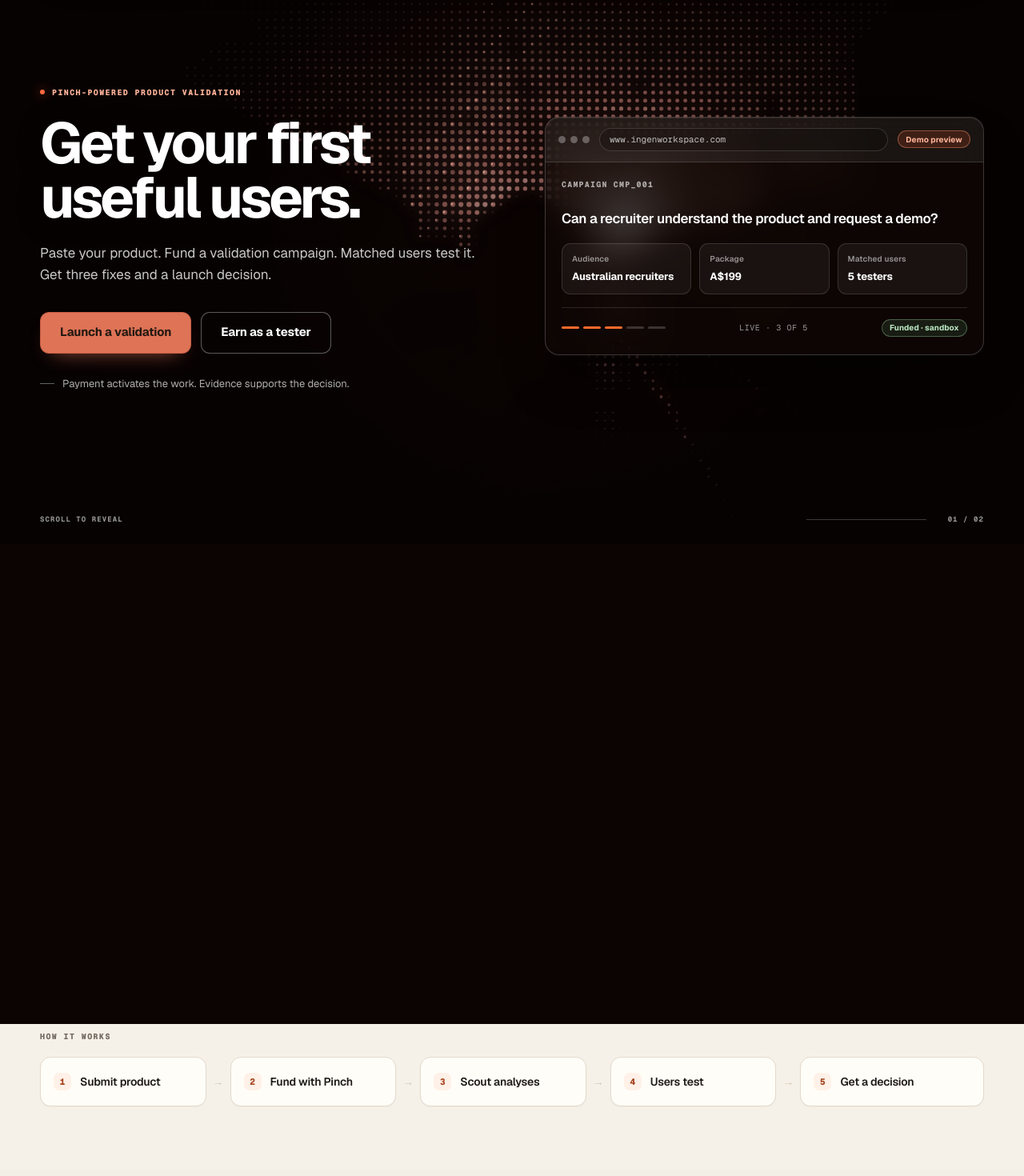
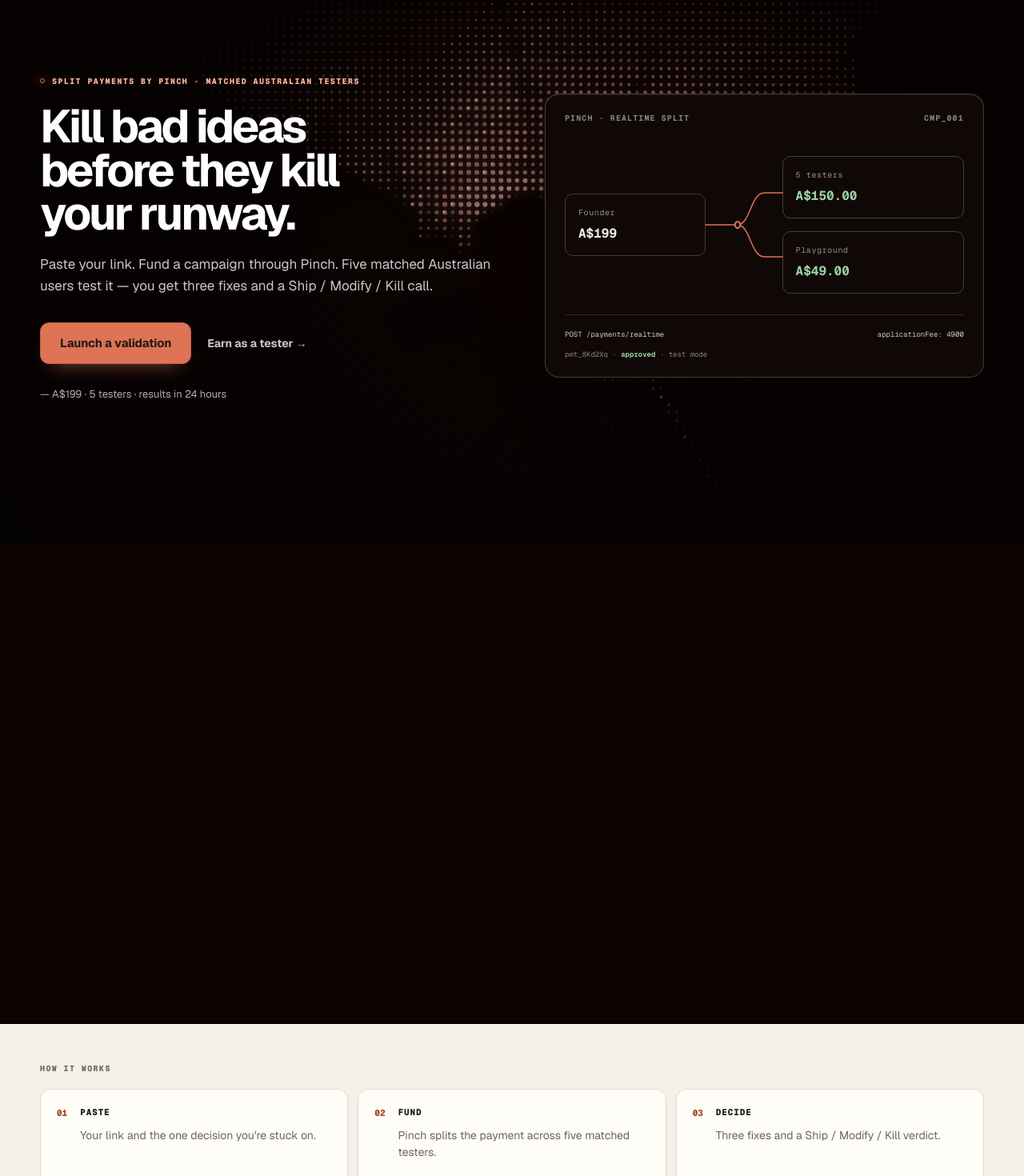
Before and after one commit to PRABHMANNAT/playground, a Next.js app: page / in a window 1280 px wide. Shown: the part 120-1590 px from the top of the page at 80% size. Built offline with nearby package versions, Linux system fonts and the light colour scheme.

Commit message:
Refine landing Pinch split experience

```diff
--- a/app/landing.css
+++ b/app/landing.css
@@ -15,10 +15,6 @@
   --landing-accent-ink: #241912;
   --landing-accent-deep: #a6441e;
   --landing-accent-soft: #fff1e8;
-  --landing-success: #3f7050;
-  --landing-success-soft: #e9f1e9;
-  --landing-success-line: #bfd4c1;
-
   position: relative;
   z-index: 0;
   min-height: 100dvh;
@@ -244,6 +240,19 @@
   font-size: 13px;
 }
 
+.landing-btn--primary.landing-btn--nav {
+  border-color: #de7356;
+  background: transparent;
+  box-shadow: none;
+  color: #f4a38d;
+}
+
+.landing-btn--primary.landing-btn--nav:hover {
+  background: rgba(222, 115, 86, 0.1);
+  box-shadow: none;
+  color: #ffc2b2;
+}
+
 .landing-btn--hero {
   min-height: 52px;
   padding: 0 24px;
@@ -269,6 +278,14 @@
   min-height: 1060px;
   background: #0c0504;
   color: #fff;
+}
+
+.landing-hero__map-anchor {
+  position: absolute;
+  top: 62%;
+  left: 0;
+  width: 1px;
+  height: 1px;
 }
 
 .landing-ascii {
@@ -337,15 +354,16 @@
   content: "";
   width: 6px;
   height: 6px;
+  border: 1px solid #de7356;
   border-radius: 999px;
-  background: #ff6840;
+  background: transparent;
   box-shadow: 0 0 14px rgba(255, 83, 42, 0.75);
 }
 
 .landing-hero h1 {
   max-width: 13ch;
   margin: 20px 0 0;
-  font-size: clamp(42px, 5.6vw, 72px);
+  font-size: clamp(34px, 4.5vw, 58px);
   color: #fff;
   font-weight: 610;
   letter-spacing: -0.055em;
@@ -370,21 +388,27 @@
   margin-top: 32px;
 }
 
+.landing-hero__tester-link {
+  display: inline-flex;
+  min-height: 44px;
+  align-items: center;
+  padding: 0 8px;
+  color: rgba(255, 255, 255, 0.78);
+  font-size: 14px;
+  font-weight: 620;
+  text-decoration: none;
+  transition: color 150ms ease;
+}
+
+.landing-hero__tester-link:hover {
+  color: #fff;
+}
+
 .landing-trust {
-  display: flex;
-  align-items: center;
-  gap: 10px;
+  display: block;
   margin: 28px 0 0;
   color: rgba(255, 255, 255, 0.68);
   font-size: 13px;
-}
-
-.landing-trust::before {
-  content: "";
-  width: 18px;
-  height: 1px;
-  flex: 0 0 auto;
-  background: rgba(255, 255, 255, 0.38);
 }
 
 .landing-hero .landing-btn--secondary {
@@ -413,7 +437,7 @@
   overflow: hidden;
   border: 1px solid rgba(255, 255, 255, 0.2);
   border-radius: 18px;
-  background: rgba(16, 8, 6, 0.66);
+  background: #100806;
   color: #fff;
   box-shadow:
     0 1px 1px rgba(255, 255, 255, 0.08) inset,
@@ -425,6 +449,124 @@
     scale(var(--hero-preview-scale));
   transform-origin: center;
   will-change: opacity, transform;
+}
+
+.landing-split-card__header {
+  display: flex;
+  align-items: center;
+  justify-content: space-between;
+  gap: 16px;
+  padding: 22px 24px 18px;
+  color: rgba(255, 255, 255, 0.5);
+  font-family: var(--font-geist-mono), monospace;
+  font-size: 10px;
+  font-weight: 700;
+  letter-spacing: 0.11em;
+}
+
+.landing-split-card__fork {
+  display: grid;
+  grid-template-columns: minmax(118px, 0.85fr) 96px minmax(150px, 1.1fr);
+  align-items: center;
+  padding: 22px 24px 26px;
+}
+
+.landing-split-card__node {
+  display: grid;
+  gap: 7px;
+  min-width: 0;
+  padding: 15px 16px;
+  border: 1px solid rgba(255, 255, 255, 0.2);
+  border-radius: 10px;
+  background: transparent;
+  font-family: var(--font-geist-mono), monospace;
+}
+
+.landing-split-card__node span {
+  color: rgba(255, 255, 255, 0.55);
+  font-size: 10px;
+  letter-spacing: 0.06em;
+}
+
+.landing-split-card__node strong {
+  color: rgba(255, 255, 255, 0.92);
+  font-size: 16px;
+  font-variant-numeric: tabular-nums;
+  font-weight: 650;
+}
+
+.landing-split-card__node--settled {
+  border-color: rgba(155, 210, 166, 0.3);
+}
+
+.landing-split-card__node--settled strong {
+  color: #9bd2a6;
+}
+
+.landing-split-card__connector {
+  display: block;
+  width: 100%;
+  height: 150px;
+  overflow: visible;
+}
+
+.landing-split-card__connector path {
+  fill: none;
+  stroke: #de7356;
+  stroke-linecap: round;
+  stroke-linejoin: round;
+  stroke-width: 1.5;
+  vector-effect: non-scaling-stroke;
+}
+
+.landing-split-card__connector circle {
+  fill: #100806;
+  stroke: #de7356;
+  stroke-width: 2;
+  vector-effect: non-scaling-stroke;
+}
+
+.landing-split-card__connector--mobile {
+  display: none;
+}
+
+.landing-split-card__recipients {
+  display: grid;
+  gap: 16px;
+}
+
+.landing-split-card__divider {
+  height: 1px;
+  margin: 0 24px;
+  background: rgba(255, 255, 255, 0.13);
+}
+
+.landing-split-card__footer {
+  display: grid;
+  gap: 12px;
+  padding: 18px 24px 22px;
+  color: rgba(255, 255, 255, 0.5);
+  font-family: var(--font-geist-mono), monospace;
+  font-size: 9px;
+  font-variant-numeric: tabular-nums;
+  line-height: 1.4;
+}
+
+.landing-split-card__request {
+  display: flex;
+  align-items: center;
+  justify-content: space-between;
+  gap: 14px;
+  white-space: nowrap;
+}
+
+.landing-split-card__request code {
+  color: rgba(255, 255, 255, 0.78);
+  font-family: inherit;
+}
+
+.landing-split-card__footer p {
+  margin: 0;
 }
 
 .landing-hero__reveal {
@@ -457,81 +599,6 @@
   color: rgba(255, 255, 255, 0.72);
   font-size: 15px;
   line-height: 1.6;
-}
-
-.landing-horizon-beam {
-  position: absolute;
-  z-index: 1;
-  bottom: 0;
-  left: 70%;
-  width: 1px;
-  height: 28%;
-  background: #ff9b78;
-  box-shadow:
-    0 0 11px 2px rgba(255, 107, 44, 0.72),
-    0 0 42px 10px rgba(255, 59, 31, 0.24);
-  opacity: var(--hero-map-opacity);
-  pointer-events: none;
-  transform: scaleY(var(--hero-scroll));
-  transform-origin: bottom;
-}
-
-.landing-scroll-cue {
-  position: absolute;
-  z-index: 3;
-  right: 0;
-  bottom: 24px;
-  left: 0;
-  display: grid;
-  grid-template-columns: auto minmax(80px, 150px) 58px;
-  align-items: center;
-  gap: 14px;
-  color: rgba(255, 255, 255, 0.6);
-  font-family: var(--font-geist-mono), monospace;
-  font-size: 9px;
-  font-style: normal;
-  font-weight: 700;
-  letter-spacing: 0.12em;
-  pointer-events: none;
-  text-transform: uppercase;
-}
-
-.landing-scroll-cue i {
-  overflow: hidden;
-  height: 1px;
-  background: rgba(255, 255, 255, 0.22);
-}
-
-.landing-scroll-cue i b {
-  display: block;
-  width: 100%;
-  height: 100%;
-  background: #ff8a5f;
-  box-shadow: 0 0 12px rgba(255, 107, 44, 0.8);
-  transform: scaleX(var(--hero-scroll));
-  transform-origin: left;
-}
-
-.landing-scroll-cue__count {
-  position: relative;
-  display: grid;
-  height: 12px;
-  place-items: center end;
-}
-
-.landing-scroll-cue__count em,
-.landing-scroll-cue__count strong {
-  position: absolute;
-  font-style: normal;
-}
-
-.landing-scroll-cue__count em {
-  opacity: var(--hero-intro-opacity);
-}
-
-.landing-scroll-cue__count strong {
-  color: #ffb49a;
-  opacity: var(--hero-map-opacity);
 }
 
 .landing-preview__heading {
@@ -602,15 +669,9 @@
   color: #ffb497;
 }
 
-.landing-chip--live {
-  border-color: rgba(169, 223, 179, 0.35);
-  background: rgba(99, 169, 111, 0.14);
-  color: #bce8c5;
-}
-
 .landing-preview__body {
   display: grid;
-  gap: 16px;
+  gap: 18px;
   padding: 20px 20px 22px;
 }
 
@@ -622,34 +683,12 @@
   line-height: 1.35;
 }
 
-.landing-preview__meta {
-  display: grid;
-  grid-template-columns: repeat(3, minmax(0, 1fr));
-  gap: 10px;
-  padding-top: 4px;
-}
-
-.landing-preview__meta div {
-  display: grid;
-  gap: 5px;
-  padding: 11px 12px;
-  border: 1px solid rgba(255, 255, 255, 0.13);
-  border-radius: 11px;
-  background: rgba(255, 255, 255, 0.055);
-}
-
-.landing-preview__meta dt {
+.landing-preview__meta-line {
+  margin: -5px 0 0;
   color: rgba(255, 255, 255, 0.55);
-  font-size: 10px;
-  font-weight: 600;
-  letter-spacing: 0.02em;
-}
-
-.landing-preview__meta dd {
-  margin: 0;
-  font-size: 13px;
-  font-weight: 620;
-  letter-spacing: -0.015em;
+  font-family: var(--font-geist-mono), monospace;
+  font-size: 11px;
+  font-variant-numeric: tabular-nums;
 }
 
 .landing-preview__rail {
@@ -657,7 +696,7 @@
   align-items: center;
   justify-content: space-between;
   gap: 10px;
-  padding-top: 14px;
+  padding-top: 18px;
   border-top: 1px solid rgba(255, 255, 255, 0.13);
 }
 
@@ -675,7 +714,7 @@
 }
 
 .landing-preview__states i.done {
-  background: var(--landing-accent);
+  background: rgba(255, 255, 255, 0.65);
 }
 
 .landing-preview__stage {
@@ -686,12 +725,43 @@
   text-transform: uppercase;
 }
 
+.landing-preview__payment {
+  display: grid;
+  gap: 7px;
+  padding-top: 18px;
+  border-top: 1px solid rgba(255, 255, 255, 0.13);
+  color: rgba(255, 255, 255, 0.54);
+  font-family: var(--font-geist-mono), monospace;
+  font-size: 10px;
+  font-variant-numeric: tabular-nums;
+  line-height: 1.35;
+}
+
+.landing-preview__payment p {
+  margin: 0;
+}
+
+.landing-preview__approved {
+  color: #9bd2a6;
+  font-weight: 700;
+}
+
+.landing-preview__split {
+  display: grid;
+  grid-template-columns: auto 1fr auto auto;
+  align-items: baseline;
+  gap: 8px;
+}
+
+.landing-preview__split strong {
+  color: rgba(255, 255, 255, 0.86);
+  font-weight: 650;
+}
+
 /* Workflow */
 
 .landing-flow {
-  /* Keeps the whole page inside a 1280x800 viewport, so the pitch-video
-     frame needs no scroll. */
-  padding: 8px 0 78px;
+  padding: 48px 0 78px;
 }
 
 .landing-flow h2 {
@@ -705,31 +775,26 @@
 }
 
 .landing-flow ol {
-  display: flex;
-  align-items: stretch;
-  flex-wrap: wrap;
-  gap: 8px;
+  display: grid;
+  grid-template-columns: repeat(3, minmax(0, 1fr));
+  gap: 12px;
   margin: 0;
   padding: 0;
   list-style: none;
 }
 
 .landing-flow li {
-  display: flex;
   min-width: 0;
-  flex: 1 1 170px;
-  align-items: center;
-  gap: 8px;
 }
 
 .landing-flow__step {
-  display: flex;
+  display: grid;
+  grid-template-columns: auto minmax(0, 1fr);
   min-width: 0;
-  min-height: 62px;
-  flex: 1 1 auto;
-  align-items: center;
-  gap: 11px;
-  padding: 0 16px;
+  min-height: 124px;
+  align-items: start;
+  gap: 16px;
+  padding: 20px;
   border: 1px solid var(--landing-line);
   border-radius: 13px;
   background: var(--landing-surface);
@@ -737,13 +802,7 @@
 }
 
 .landing-flow__index {
-  display: grid;
-  width: 22px;
-  height: 22px;
-  flex: 0 0 auto;
-  place-items: center;
-  border-radius: 7px;
-  background: var(--landing-accent-soft);
+  padding-top: 1px;
   color: var(--landing-accent-deep);
   font-family: var(--font-geist-mono), monospace;
   font-size: 11px;
@@ -751,19 +810,49 @@
 }
 
 .landing-flow__label {
-  min-width: 0;
-  font-size: 14px;
-  font-weight: 600;
-  letter-spacing: -0.015em;
+  display: block;
+  color: var(--landing-ink);
+  font-family: var(--font-geist-mono), monospace;
+  font-size: 11px;
+  font-weight: 750;
+  letter-spacing: 0.08em;
 }
 
-.landing-flow__arrow {
-  flex: 0 0 auto;
-  color: var(--landing-line-strong);
+.landing-flow__copy {
+  margin: 10px 0 0;
+  color: var(--landing-muted);
   font-size: 14px;
+  line-height: 1.5;
 }
 
 /* Responsive */
+
+@media (max-width: 900px) {
+  .landing-split-card__fork {
+    grid-template-columns: minmax(0, 1fr);
+    justify-items: center;
+    padding: 18px 20px 22px;
+  }
+
+  .landing-split-card__node--founder {
+    width: min(180px, 68%);
+  }
+
+  .landing-split-card__connector--desktop {
+    display: none;
+  }
+
+  .landing-split-card__connector--mobile {
+    display: block;
+    height: 54px;
+  }
+
+  .landing-split-card__recipients {
+    grid-template-columns: repeat(2, minmax(0, 1fr));
+    width: 100%;
+    gap: 10px;
+  }
+}
 
 @media (max-width: 1000px) {
   .landing-hero__inner {
@@ -773,16 +862,9 @@
   }
 
   .landing-hero h1 {
-    font-size: clamp(40px, 6.4vw, 60px);
+    font-size: clamp(34px, 5.1vw, 48px);
   }
 
-  .landing-preview__meta {
-    grid-template-columns: minmax(0, 1fr);
-  }
-
-  .landing-flow li {
-    flex-basis: 210px;
-  }
 }
 
 @media (max-width: 640px) {
@@ -842,8 +924,9 @@
   .landing-hero__inner {
     grid-template-columns: minmax(0, 1fr);
     align-content: center;
+    gap: 18px;
     min-height: 560px;
-    padding: 92px 0 70px;
+    padding: 82px 0 20px;
   }
 
   .landing-hero h1 {
@@ -854,8 +937,55 @@
     flex: 1 1 100%;
   }
 
+  .landing-hero__lede {
+    margin-top: 14px;
+    font-size: 13px;
+    line-height: 1.45;
+  }
+
+  .landing-hero__actions {
+    margin-top: 18px;
+  }
+
+  .landing-trust {
+    margin-top: 14px;
+    font-size: 11px;
+  }
+
   .landing-preview {
-    display: none;
+    display: block;
+  }
+
+  .landing-split-card__header {
+    padding: 15px 16px 12px;
+    font-size: 9px;
+  }
+
+  .landing-split-card__fork {
+    padding: 12px 16px 15px;
+  }
+
+  .landing-split-card__node {
+    gap: 5px;
+    padding: 10px 11px;
+  }
+
+  .landing-split-card__node strong {
+    font-size: 13px;
+  }
+
+  .landing-split-card__connector--mobile {
+    height: 42px;
+  }
+
+  .landing-split-card__divider {
+    margin: 0 16px;
+  }
+
+  .landing-split-card__footer {
+    gap: 8px;
+    padding: 13px 16px 15px;
+    font-size: 8px;
   }
 
   .landing-hero__reveal {
@@ -870,26 +1000,12 @@
     margin-left: auto;
   }
 
-  .landing-horizon-beam {
-    left: 50%;
-  }
-
-  .landing-scroll-cue {
-    bottom: 20px;
-    grid-template-columns: auto minmax(48px, 1fr) 54px;
-    gap: 10px;
-  }
-
   .landing-flow {
     padding-bottom: 64px;
   }
 
-  .landing-flow li {
-    flex-basis: 100%;
-  }
-
-  .landing-flow__arrow {
-    display: none;
+  .landing-flow ol {
+    grid-template-columns: minmax(0, 1fr);
   }
 }
 
--- a/components/landing/LandingPage.tsx
+++ b/components/landing/LandingPage.tsx
@@ -3,16 +3,25 @@
 
 import { SunsetAsciiCanvas } from "@/components/landing/SunsetAsciiCanvas";
 
-const DEMO_CAMPAIGN_ID = "cmp_001";
-const TESTER_ENTRY = `/tester/campaigns/${DEMO_CAMPAIGN_ID}`;
+const TESTER_ENTRY = "/tester";
 const FOUNDER_ENTRY = "/founder/new";
 
 const WORKFLOW = [
-  "Submit product",
-  "Fund with Pinch",
-  "Scout analyses",
-  "Users test",
-  "Get a decision",
+  {
+    number: "01",
+    title: "PASTE",
+    copy: "Your link and the one decision you're stuck on.",
+  },
+  {
+    number: "02",
+    title: "FUND",
+    copy: "Pinch splits the payment across five matched testers.",
+  },
+  {
+    number: "03",
+    title: "DECIDE",
+    copy: "Three fixes and a Ship / Modify / Kill verdict.",
+  },
 ];
 
 export function LandingPage() {
@@ -46,9 +55,9 @@
             >
               How it works
             </a>
-            <Link className="landing-nav__link" href={TESTER_ENTRY}>
+            <a className="landing-nav__link" href="#founding-users">
               For founding users
-            </Link>
+            </a>
           </div>
           <Link
             className="landing-btn landing-btn--primary landing-btn--nav"
@@ -62,13 +71,27 @@
       <main>
         <section className="landing-hero">
           <SunsetAsciiCanvas />
+          <span
+            className="landing-hero__map-anchor"
+            id="founding-users"
+            aria-hidden="true"
+          />
           <div className="landing-shell landing-hero__inner">
             <div className="landing-hero__copy">
-              <p className="landing-eyebrow">Pinch-powered product validation</p>
-              <h1>Get your first useful users.</h1>
+              <p className="landing-eyebrow">
+                SPLIT PAYMENTS BY PINCH · MATCHED AUSTRALIAN TESTERS
+              </p>
+              <h1>
+                Kill bad ideas
+                <br />
+                before they kill
+                <br />
+                your runway.
+              </h1>
               <p className="landing-hero__lede">
-                Paste your product. Fund a validation campaign. Matched users
-                test it. Get three fixes and a launch decision.
+                Paste your link. Fund a campaign through Pinch. Five matched
+                Australian users test it — you get three fixes and a Ship /
+                Modify / Kill call.
               </p>
               <div className="landing-hero__actions">
                 <Link
@@ -78,88 +101,89 @@
                   Launch a validation
                 </Link>
                 <Link
-                  className="landing-btn landing-btn--secondary landing-btn--hero"
+                  className="landing-hero__tester-link"
                   href={TESTER_ENTRY}
                 >
-                  Earn as a tester
+                  Earn as a tester →
                 </Link>
               </div>
               <p className="landing-trust">
-                Payment activates the work. Evidence supports the decision.
+                — A$199 · 5 testers · results in 24 hours
               </p>
             </div>
 
             <article className="landing-preview">
-              <div className="landing-preview__chrome">
-                <span className="landing-preview__dots" aria-hidden="true">
-                  <i />
-                  <i />
-                  <i />
-                </span>
-                <span className="landing-preview__url">
-                  www.ingenworkspace.com
-                </span>
-                <span className="landing-chip landing-chip--demo">
-                  Demo preview
-                </span>
-              </div>
-              <div className="landing-preview__body">
-                <h2 className="landing-preview__heading">
-                  Campaign {DEMO_CAMPAIGN_ID}
-                </h2>
-                <p className="landing-preview__question">
-                  Can a recruiter understand the product and request a demo?
-                </p>
-                <dl className="landing-preview__meta">
-                  <div>
-                    <dt>Audience</dt>
-                    <dd>Australian recruiters</dd>
+              <header className="landing-split-card__header">
+                <span>PINCH · REALTIME SPLIT</span>
+                <span>CMP_001</span>
+              </header>
+
+              <div className="landing-split-card__fork">
+                <div className="landing-split-card__node landing-split-card__node--founder">
+                  <span>Founder</span>
+                  <strong>A$199</strong>
+                </div>
+
+                <svg
+                  className="landing-split-card__connector landing-split-card__connector--desktop"
+                  viewBox="0 0 120 150"
+                  preserveAspectRatio="none"
+                  aria-hidden="true"
+                >
+                  <path d="M0 75 H50" />
+                  <path d="M50 75 C70 75 70 35 92 35 H120" />
+                  <path d="M50 75 C70 75 70 115 92 115 H120" />
+                  <circle cx="50" cy="75" r="4" />
+                </svg>
+
+                <svg
+                  className="landing-split-card__connector landing-split-card__connector--mobile"
+                  viewBox="0 0 240 64"
+                  preserveAspectRatio="none"
+                  aria-hidden="true"
+                >
+                  <path d="M120 0 V22" />
+                  <path d="M120 22 C120 38 60 36 60 52 V64" />
+                  <path d="M120 22 C120 38 180 36 180 52 V64" />
+                  <circle cx="120" cy="22" r="4" />
+                </svg>
+
+                <div className="landing-split-card__recipients">
+                  <div className="landing-split-card__node landing-split-card__node--settled">
+                    <span>5 testers</span>
+                    <strong>A$150.00</strong>
                   </div>
-                  <div>
-                    <dt>Package</dt>
-                    <dd>A$199</dd>
+                  <div className="landing-split-card__node landing-split-card__node--settled">
+                    <span>Playground</span>
+                    <strong>A$49.00</strong>
                   </div>
-                  <div>
-                    <dt>Matched users</dt>
-                    <dd>5 testers</dd>
-                  </div>
-                </dl>
-                <div className="landing-preview__rail">
-                  <span className="landing-preview__states" aria-hidden="true">
-                    <i className="done" />
-                    <i className="done" />
-                    <i className="done" />
-                    <i />
-                    <i />
-                  </span>
-                  <span className="landing-preview__stage">Live · 3 of 5</span>
-                  <span className="landing-chip landing-chip--live">
-                    Funded · sandbox
-                  </span>
                 </div>
               </div>
+
+              <div className="landing-split-card__divider" aria-hidden="true" />
+
+              <footer className="landing-split-card__footer">
+                <div className="landing-split-card__request">
+                  <code>POST /payments/realtime</code>
+                  <code>applicationFee: 4900</code>
+                </div>
+                <p>
+                  pmt_8Kd2Xq ·{" "}
+                  <strong className="landing-preview__approved">
+                    approved
+                  </strong>{" "}
+                  · test mode
+                </p>
+              </footer>
             </article>
 
             <div className="landing-hero__reveal">
-              <p className="landing-eyebrow">Australia-first validation</p>
               <h2>Meet people who already have the problem.</h2>
               <p>
-                Start with relevant Australian testers, then turn clear human
-                evidence into the next product decision.
+                Matched Australian testers, not a survey panel. Every tester is
+                a verified Pinch merchant — which is why they get paid in one
+                call, and why fake reviewers can&apos;t get paid at all.
               </p>
-            </div>
-
-            <span className="landing-horizon-beam" aria-hidden="true" />
-
-            <div className="landing-scroll-cue" aria-hidden="true">
-              <span>Scroll to reveal</span>
-              <i>
-                <b />
-              </i>
-              <span className="landing-scroll-cue__count">
-                <em>01 / 02</em>
-                <strong>02 / 02</strong>
-              </span>
             </div>
           </div>
         </section>
@@ -167,19 +191,19 @@
         <section className="landing-shell landing-flow" id="how-it-works">
           <h2>How it works</h2>
           <ol>
-            {WORKFLOW.map((step, index) => (
-              <li key={step}>
+            {WORKFLOW.map((step) => (
+              <li key={step.number}>
                 <div className="landing-flow__step">
                   <span className="landing-flow__index" aria-hidden="true">
-                    {index + 1}
+                    {step.number}
                   </span>
-                  <span className="landing-flow__label">{step}</span>
+                  <div>
+                    <strong className="landing-flow__label">
+                      {step.title}
+                    </strong>
+                    <p className="landing-flow__copy">{step.copy}</p>
+                  </div>
                 </div>
-                {index < WORKFLOW.length - 1 ? (
-                  <span className="landing-flow__arrow" aria-hidden="true">
-                    &rarr;
-                  </span>
-                ) : null}
               </li>
             ))}
           </ol>
```
Also changed, not shown: 1 other file (tests, documents, lock files or other folders).
